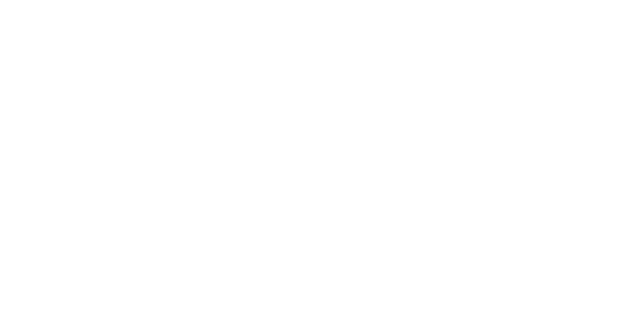
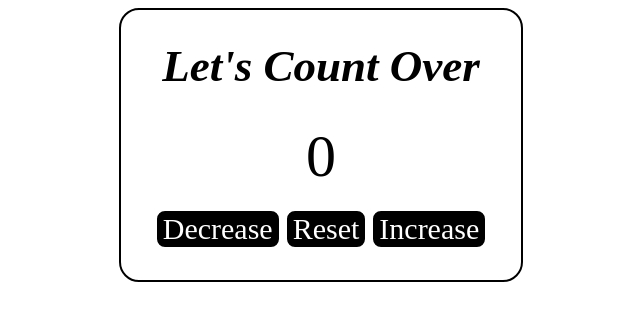
Before and after one commit to Ishimwe7/simpleJavaScriptCountingProject, a plain HTML site: page index.html in a window 1280 px wide. Shown: the whole page, without its empty margins (319-959 px from the left). Drawn offline with Linux system fonts and the light colour scheme.

Commit message:
added some html elements

```diff
--- a/index.html
+++ b/index.html
@@ -3,10 +3,19 @@
   <head>
     <meta charset="UTF-8" />
     <meta name="viewport" content="width=device-width, initial-scale=1.0" />
-    <title>Document</title>
-    <link rel="stylesheet" href="/styles.css" />
+    <title>counting</title>
+    <link rel="stylesheet" href="styles.css" />
   </head>
   <body>
-    <script src="/index.js"></script>
+    <div class="counterPro">
+      <h1 id="header"><i>Let's Count Over</i></h1>
+      <label id="count">0</label><br />
+      <div class="buttons">
+        <button id="decrease">Decrease</button>
+        <button id="reset">Reset</button>
+        <button id="increase">Increase</button>
+      </div>
+    </div>
+    <script src="index.js"></script>
   </body>
 </html>
```
